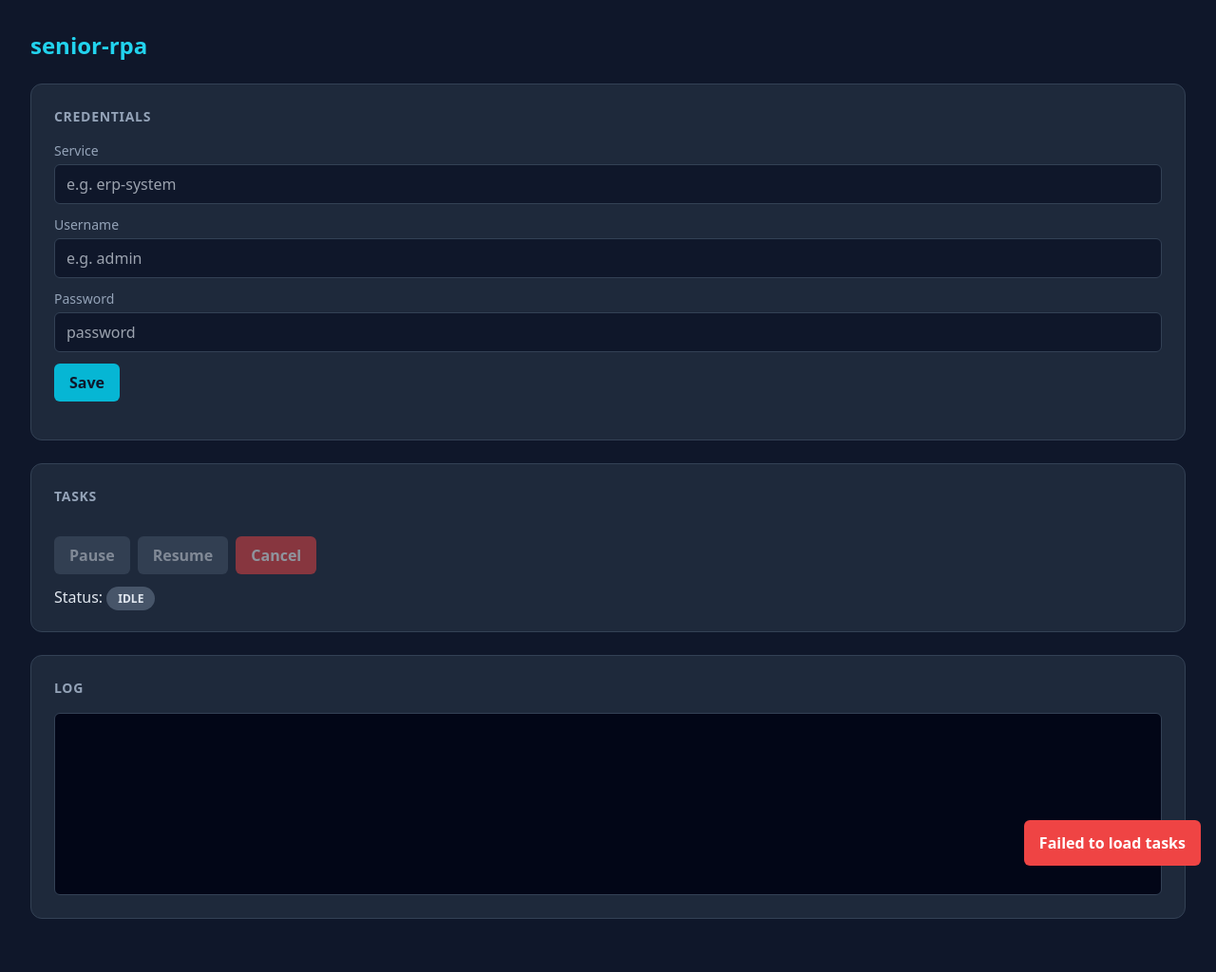
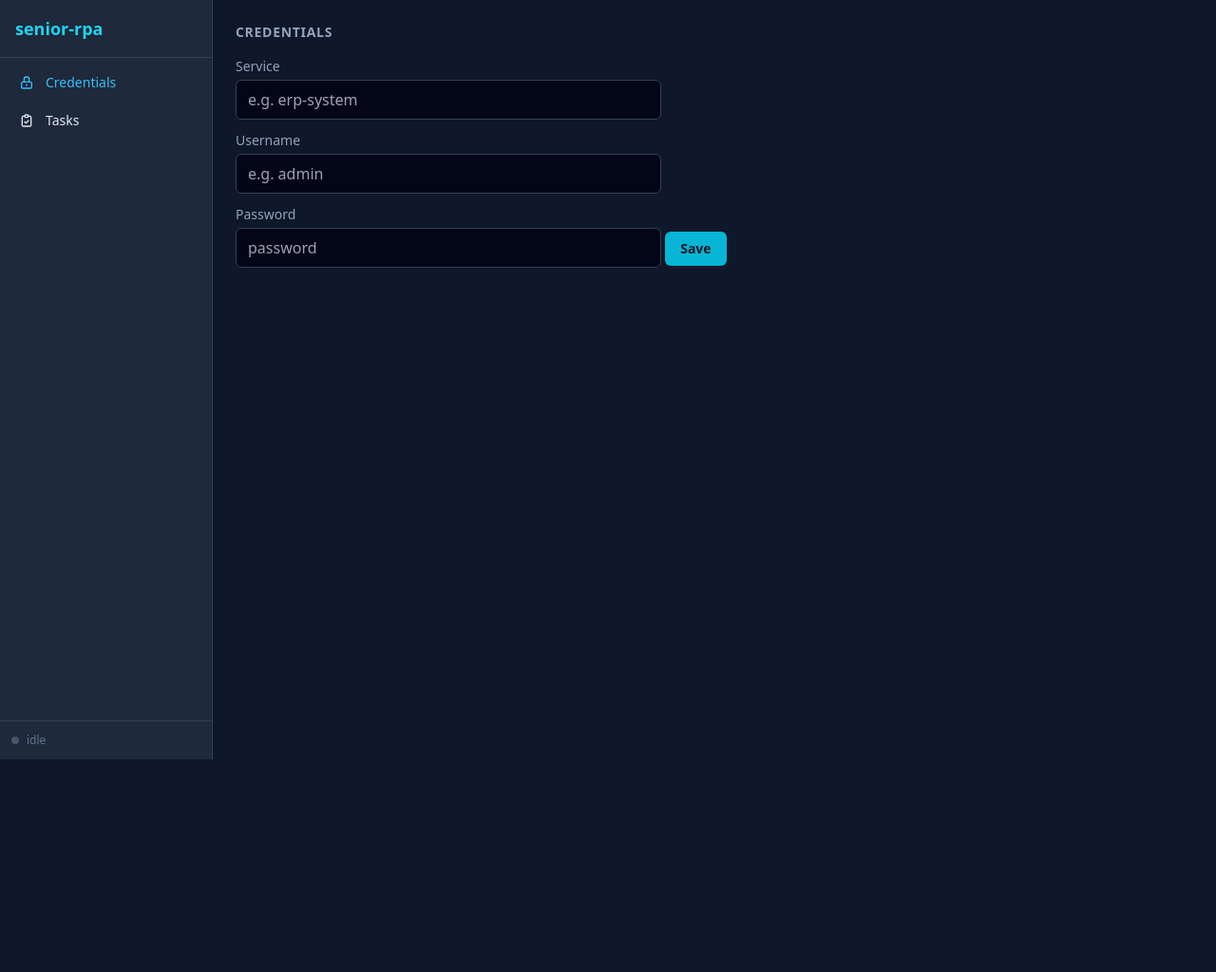
Before and after one commit to SrMarinho/TerminalServerRPA, a Python web app: template src/interfaces/web/templates/index.html in a window 1280 px wide. Shown: the whole page at 95% size. After the commit the page ends 800 px from the top, so only its background shows below. Run offline with Jinja, Linux system fonts and the light colour scheme; the template is opened without the code that fills it, so the values that code supplies are empty; some libraries are stand-ins or nearby versions.

Commit message:
feat: sidebar UI + task config persistence + modal
- Sidebar com navegação entre Credentials e Tasks
- Tasks list com cards clicáveis → modal com parâmetros
- task_config.py: salva/carrega params em .local/tasks/<task>.json
- POST /api/run e POST /api/tasks/{name}/config salvam config
- GET /api/tasks/{name}/config carrega última configuração
- 124 tests, ruff clean, pyright clean

```diff
--- a/src/interfaces/web/templates/index.html
+++ b/src/interfaces/web/templates/index.html
@@ -6,40 +6,94 @@
 <title>senior-rpa</title>
 <script src="https://cdn.tailwindcss.com"></script>
 </head>
-<body class="bg-slate-900 text-slate-200 font-sans p-8">
-<h1 class="text-cyan-400 text-2xl font-bold mb-6">senior-rpa</h1>
+<body class="bg-slate-900 text-slate-200 font-sans flex h-screen overflow-hidden">
 
-<div class="bg-slate-800 rounded-xl p-6 mb-6 border border-slate-700">
-  <h2 class="text-slate-400 text-sm font-bold uppercase tracking-wider mb-4">Credentials</h2>
-  <form id="credForm">
-    <label class="block text-slate-400 text-sm mb-1" for="service">Service</label>
-    <input id="service" name="service" placeholder="e.g. erp-system" required class="w-full px-3 py-2 bg-slate-900 border border-slate-700 rounded-md text-slate-200 mb-3 focus:outline-none focus:border-cyan-400">
-    <label class="block text-slate-400 text-sm mb-1" for="username">Username</label>
-    <input id="username" name="username" placeholder="e.g. admin" required class="w-full px-3 py-2 bg-slate-900 border border-slate-700 rounded-md text-slate-200 mb-3 focus:outline-none focus:border-cyan-400">
-    <label class="block text-slate-400 text-sm mb-1" for="password">Password</label>
-    <input id="password" type="password" name="password" placeholder="password" required class="w-full px-3 py-2 bg-slate-900 border border-slate-700 rounded-md text-slate-200 mb-3 focus:outline-none focus:border-cyan-400">
-    <button type="submit" class="bg-cyan-500 hover:bg-cyan-400 text-slate-900 font-semibold px-4 py-2 rounded-md">Save</button>
-  </form>
-  <div id="credList" class="mt-4"></div>
+<!-- Sidebar -->
+<div class="w-56 bg-slate-800 border-r border-slate-700 flex flex-col shrink-0">
+  <div class="p-4 text-cyan-400 text-lg font-bold border-b border-slate-700">senior-rpa</div>
+  <nav class="flex-1 p-2 space-y-1">
+    <button class="w-full flex items-center gap-3 px-3 py-2 rounded-md text-sm font-medium transition-colors sidebar-btn active" data-panel="credentials" onclick="switchPanel('credentials')">
+      <svg class="w-4 h-4" fill="none" stroke="currentColor" viewBox="0 0 24 24"><path stroke-linecap="round" stroke-linejoin="round" stroke-width="2" d="M12 15v2m-6 4h12a2 2 0 002-2v-6a2 2 0 00-2-2H6a2 2 0 00-2 2v6a2 2 0 002 2zm10-10V7a4 4 0 00-8 0v4h8z"/></svg>
+      Credentials
+    </button>
+    <button class="w-full flex items-center gap-3 px-3 py-2 rounded-md text-sm font-medium transition-colors sidebar-btn" data-panel="tasks" onclick="switchPanel('tasks')">
+      <svg class="w-4 h-4" fill="none" stroke="currentColor" viewBox="0 0 24 24"><path stroke-linecap="round" stroke-linejoin="round" stroke-width="2" d="M9 5H7a2 2 0 00-2 2v12a2 2 0 002 2h10a2 2 0 002-2V7a2 2 0 00-2-2h-2M9 5a2 2 0 002 2h2a2 2 0 002-2M9 5a2 2 0 012-2h2a2 2 0 012 2m-6 9l2 2 4-4"/></svg>
+      Tasks
+    </button>
+  </nav>
+  <div class="p-3 border-t border-slate-700 text-xs text-slate-500">
+    <div id="globalStatus" class="flex items-center gap-2">
+      <span class="w-2 h-2 rounded-full bg-slate-600" id="statusDot"></span>
+      <span id="statusText">idle</span>
+    </div>
+  </div>
 </div>
 
-<div class="bg-slate-800 rounded-xl p-6 mb-6 border border-slate-700">
-  <h2 class="text-slate-400 text-sm font-bold uppercase tracking-wider mb-4">Tasks</h2>
-  <div id="taskList" class="flex gap-2 flex-wrap"></div>
-  <div class="mt-4 flex gap-2">
-    <button id="btnPause" class="bg-slate-600 hover:bg-slate-500 text-slate-200 font-semibold px-4 py-2 rounded-md disabled:opacity-50 disabled:cursor-not-allowed" disabled onclick="pauseTask()">Pause</button>
-    <button id="btnResume" class="bg-slate-600 hover:bg-slate-500 text-slate-200 font-semibold px-4 py-2 rounded-md disabled:opacity-50 disabled:cursor-not-allowed" disabled onclick="resumeTask()">Resume</button>
-    <button id="btnCancel" class="bg-red-500 hover:bg-red-400 text-white font-semibold px-4 py-2 rounded-md disabled:opacity-50 disabled:cursor-not-allowed" disabled onclick="cancelTask()">Cancel</button>
+<!-- Main content -->
+<div class="flex-1 overflow-y-auto p-6">
+
+  <!-- Credentials Panel -->
+  <div id="panel-credentials" class="panel">
+    <h2 class="text-slate-400 text-sm font-bold uppercase tracking-wider mb-4">Credentials</h2>
+    <form id="credForm" class="mb-6">
+      <label class="block text-slate-400 text-sm mb-1" for="service">Service</label>
+      <input id="service" name="service" placeholder="e.g. erp-system" required class="w-full max-w-md px-3 py-2 bg-slate-950 border border-slate-700 rounded-md text-slate-200 mb-3 focus:outline-none focus:border-cyan-400">
+      <label class="block text-slate-400 text-sm mb-1" for="username">Username</label>
+      <input id="username" name="username" placeholder="e.g. admin" required class="w-full max-w-md px-3 py-2 bg-slate-950 border border-slate-700 rounded-md text-slate-200 mb-3 focus:outline-none focus:border-cyan-400">
+      <label class="block text-slate-400 text-sm mb-1" for="password">Password</label>
+      <input id="password" type="password" name="password" placeholder="password" required class="w-full max-w-md px-3 py-2 bg-slate-950 border border-slate-700 rounded-md text-slate-200 mb-3 focus:outline-none focus:border-cyan-400">
+      <button type="submit" class="bg-cyan-500 hover:bg-cyan-400 text-slate-900 font-semibold px-4 py-2 rounded-md text-sm">Save</button>
+    </form>
+    <div id="credList"></div>
   </div>
-  <div class="mt-3">Status: <span id="taskStatus" class="rounded-full px-3 py-1 text-xs font-bold uppercase bg-slate-600 text-slate-200">idle</span></div>
+
+  <!-- Tasks Panel -->
+  <div id="panel-tasks" class="panel hidden">
+    <div class="flex items-center justify-between mb-4">
+      <h2 class="text-slate-400 text-sm font-bold uppercase tracking-wider">Tasks</h2>
+      <div class="flex gap-2">
+        <button id="btnPause" class="bg-slate-600 hover:bg-slate-500 text-slate-200 text-sm px-3 py-1.5 rounded-md disabled:opacity-50 disabled:cursor-not-allowed" disabled onclick="pauseTask()">Pause</button>
+        <button id="btnResume" class="bg-slate-600 hover:bg-slate-500 text-slate-200 text-sm px-3 py-1.5 rounded-md disabled:opacity-50 disabled:cursor-not-allowed" disabled onclick="resumeTask()">Resume</button>
+        <button id="btnCancel" class="bg-red-500 hover:bg-red-400 text-white text-sm px-3 py-1.5 rounded-md disabled:opacity-50 disabled:cursor-not-allowed" disabled onclick="cancelTask()">Cancel</button>
+      </div>
+    </div>
+    <div id="taskCards" class="grid grid-cols-1 md:grid-cols-2 lg:grid-cols-3 gap-4 mb-6"></div>
+    <div class="bg-slate-800 rounded-xl p-4 border border-slate-700">
+      <h3 class="text-slate-400 text-xs font-bold uppercase tracking-wider mb-2">Log</h3>
+      <div id="log" class="bg-slate-950 border border-slate-700 rounded-md p-3 h-48 overflow-y-auto font-mono text-xs"></div>
+    </div>
+  </div>
+
 </div>
 
-<div class="bg-slate-800 rounded-xl p-6 mb-6 border border-slate-700">
-  <h2 class="text-slate-400 text-sm font-bold uppercase tracking-wider mb-4">Log</h2>
-  <div id="log" class="bg-slate-950 border border-slate-700 rounded-md p-3 h-48 overflow-y-auto font-mono text-xs"></div>
+<!-- Modal -->
+<div id="taskModal" class="fixed inset-0 bg-black/60 flex items-center justify-center hidden z-50">
+  <div class="bg-slate-800 rounded-xl border border-slate-700 w-full max-w-lg mx-4 max-h-[80vh] overflow-y-auto">
+    <div class="flex items-center justify-between p-4 border-b border-slate-700">
+      <h3 id="modalTitle" class="text-cyan-400 font-bold text-lg"></h3>
+      <button onclick="closeModal()" class="text-slate-400 hover:text-slate-200 text-xl leading-none">&times;</button>
+    </div>
+    <div class="p-4">
+      <label class="block text-slate-400 text-sm mb-1">Parameters (JSON)</label>
+      <textarea id="modalParams" rows="10" class="w-full px-3 py-2 bg-slate-950 border border-slate-700 rounded-md text-slate-200 font-mono text-sm focus:outline-none focus:border-cyan-400"></textarea>
+    </div>
+    <div class="flex gap-2 justify-end p-4 border-t border-slate-700">
+      <button onclick="saveModalConfig()" class="bg-slate-600 hover:bg-slate-500 text-slate-200 font-semibold px-4 py-2 rounded-md text-sm">Save Config</button>
+      <button onclick="runModalTask()" class="bg-cyan-500 hover:bg-cyan-400 text-slate-900 font-semibold px-4 py-2 rounded-md text-sm">Run</button>
+      <button onclick="closeModal()" class="bg-slate-700 hover:bg-slate-600 text-slate-300 font-semibold px-4 py-2 rounded-md text-sm">Cancel</button>
+    </div>
+  </div>
 </div>
 
-<div id="toast" class="fixed bottom-4 right-4 px-4 py-3 rounded-md font-semibold transition-all duration-300 translate-y-32 bg-green-500 text-green-950"></div>
+<!-- Toast -->
+<div id="toast" class="fixed bottom-4 right-4 px-4 py-3 rounded-md font-semibold transition-all duration-300 translate-y-32 bg-green-500 text-green-950 z-50"></div>
+
+<style>
+.sidebar-btn.active { background: #1e293b; color: #38bdf8; }
+.sidebar-btn:not(.active):hover { background: #334155; }
+.task-card { cursor: pointer; transition: border-color .15s; }
+.task-card:hover { border-color: #38bdf8; }
+</style>
 
 <script>
 const API = '';
@@ -55,20 +109,45 @@ async function api(method, path, body) {
 function toast(msg, isError) {
   const el = document.getElementById('toast');
   el.textContent = msg;
-  el.className = 'fixed bottom-4 right-4 px-4 py-3 rounded-md font-semibold transition-all duration-300 translate-y-32' + (isError ? ' bg-red-500 text-white' : ' bg-green-500 text-green-950');
-  setTimeout(() => el.className = el.className.replace('translate-y-0', 'translate-y-32'), 50);
+  el.className = 'fixed bottom-4 right-4 px-4 py-3 rounded-md font-semibold transition-all duration-300 translate-y-32 z-50' + (isError ? ' bg-red-500 text-white' : ' bg-green-500 text-green-950');
   requestAnimationFrame(() => {
     el.className = el.className.replace('translate-y-32', 'translate-y-0');
     setTimeout(() => el.className = el.className.replace('translate-y-0', 'translate-y-32'), 3000);
   });
 }
 
+/* Sidebar */
+function switchPanel(name) {
+  document.querySelectorAll('.sidebar-btn').forEach(b => b.classList.remove('active'));
+  document.querySelector(`.sidebar-btn[data-panel="${name}"]`).classList.add('active');
+  document.querySelectorAll('.panel').forEach(p => p.classList.add('hidden'));
+  document.getElementById(`panel-${name}`).classList.remove('hidden');
+  if (name === 'tasks') loadTasks();
+  if (name === 'credentials') loadCredentials();
+}
+
+/* Global status */
+function updateGlobalStatus(s) {
+  document.getElementById('statusText').textContent = s;
+  const dot = document.getElementById('statusDot');
+  const colors = { idle: 'bg-slate-600', running: 'bg-green-500', paused: 'bg-yellow-500', completed: 'bg-green-500', failed: 'bg-red-500', cancelled: 'bg-slate-500' };
+  dot.className = `w-2 h-2 rounded-full ${colors[s] || colors.idle}`;
+  document.getElementById('btnPause').disabled = s !== 'running';
+  document.getElementById('btnResume').disabled = s !== 'paused';
+  document.getElementById('btnCancel').disabled = !['running','paused'].includes(s);
+}
+
+/* Credentials */
 async function loadCredentials() {
   try {
     const data = await api('GET', '/api/credentials');
     document.getElementById('credList').innerHTML = data.length
-      ? data.map(c => `<div class="flex justify-between items-center py-2 border-b border-slate-700 last:border-b-0"><span class="text-cyan-400 font-semibold">${esc(c.service)}</span><span class="text-slate-400 text-sm">${esc(c.usernames.join(', '))}</span><button class="bg-red-500 hover:bg-red-400 text-white text-sm px-3 py-1 rounded-md" onclick="deleteCred('${esc(c.service)}')">Delete</button></div>`).join('')
-      : '<div class="text-slate-500 py-2">No credentials stored.</div>';
+      ? `<div class="space-y-2 max-w-md">${data.map(c => `
+        <div class="flex justify-between items-center py-2 px-3 bg-slate-800 rounded-md border border-slate-700">
+          <div><span class="text-cyan-400 font-semibold text-sm">${esc(c.service)}</span><span class="text-slate-400 text-xs ml-2">${esc(c.usernames.join(', '))}</span></div>
+          <button class="bg-red-500 hover:bg-red-400 text-white text-xs px-2 py-1 rounded-md" onclick="deleteCred('${esc(c.service)}')">Delete</button>
+        </div>`).join('')}</div>`
+      : '<div class="text-slate-500 text-sm py-2">No credentials stored.</div>';
   } catch (e) { toast('Failed to load credentials', true); }
 }
 
@@ -84,39 +163,66 @@ document.getElementById('credForm').addEventListener('submit', async (e) => {
   catch (err) { toast('Save failed: ' + err.message, true); }
 });
 
+/* Tasks */
+let currentTask = '';
+
 async function loadTasks() {
   try {
     const data = await api('GET', '/api/tasks');
-    document.getElementById('taskList').innerHTML = data.available.map(t =>
-      `<button class="bg-cyan-500 hover:bg-cyan-400 text-slate-900 font-semibold px-4 py-2 rounded-md text-sm" onclick="runTask('${esc(t)}')">${esc(t)}</button>`
+    updateGlobalStatus(data.current_status);
+    document.getElementById('taskCards').innerHTML = data.available.map(t =>
+      `<div class="task-card bg-slate-800 rounded-xl p-4 border border-slate-700" onclick="openTaskModal('${esc(t)}')">
+        <div class="text-cyan-400 font-semibold text-sm">${esc(t)}</div>
+        <div class="text-slate-500 text-xs mt-1">Click to configure & run</div>
+      </div>`
     ).join('');
-    updateStatus(data.current_status);
   } catch (e) { toast('Failed to load tasks', true); }
 }
 
-async function runTask(name) {
-  try { await api('POST', '/api/run/' + encodeURIComponent(name)); toast('Task started'); loadTasks(); }
-  catch (e) { toast('Run failed: ' + e.message, true); }
+async function openTaskModal(name) {
+  currentTask = name;
+  document.getElementById('modalTitle').textContent = name;
+  document.getElementById('modalParams').value = '{\n  \n}';
+  try {
+    const config = await api('GET', `/api/tasks/${encodeURIComponent(name)}/config`);
+    if (config && Object.keys(config).length > 0) {
+      document.getElementById('modalParams').value = JSON.stringify(config, null, 2);
+    }
+  } catch (e) { /* no saved config */ }
+  document.getElementById('taskModal').classList.remove('hidden');
+}
+
+function closeModal() {
+  document.getElementById('taskModal').classList.add('hidden');
+  currentTask = '';
+}
+
+async function saveModalConfig() {
+  try {
+    const params = JSON.parse(document.getElementById('modalParams').value);
+    await api('POST', `/api/tasks/${encodeURIComponent(currentTask)}/config`, params);
+    toast('Config saved');
+  } catch (e) { toast('Invalid JSON: ' + e.message, true); }
+}
+
+async function runModalTask() {
+  try {
+    const params = JSON.parse(document.getElementById('modalParams').value);
+    await api('POST', `/api/run/${encodeURIComponent(currentTask)}`, params);
+    toast('Task started');
+    closeModal();
+    switchPanel('tasks');
+  } catch (e) { toast('Error: ' + e.message, true); }
 }
 
 async function pauseTask() { try { await api('POST', '/api/tasks/pause'); toast('Paused'); loadTasks(); } catch (e) { toast(e.message, true); } }
 async function resumeTask() { try { await api('POST', '/api/tasks/resume'); toast('Resumed'); loadTasks(); } catch (e) { toast(e.message, true); } }
 async function cancelTask() { try { await api('POST', '/api/tasks/cancel'); toast('Cancelling'); loadTasks(); } catch (e) { toast(e.message, true); } }
 
-function updateStatus(s) {
-  const el = document.getElementById('taskStatus');
-  el.textContent = s;
-  const colors = { idle: 'bg-slate-600 text-slate-200', running: 'bg-green-500 text-green-950', paused: 'bg-yellow-500 text-yellow-950', completed: 'bg-green-500 text-green-950', failed: 'bg-red-500 text-white', cancelled: 'bg-slate-500 text-white' };
-  el.className = 'rounded-full px-3 py-1 text-xs font-bold uppercase ' + (colors[s] || colors.idle);
-  document.getElementById('btnPause').disabled = s !== 'running';
-  document.getElementById('btnResume').disabled = s !== 'paused';
-  document.getElementById('btnCancel').disabled = !['running','paused'].includes(s);
-}
-
 function esc(s) { const d = document.createElement('div'); d.textContent = s; return d.innerHTML; }
 
+/* Init */
 loadCredentials();
-loadTasks();
 </script>
 </body>
 </html>
```
Also changed, not shown: src/infrastructure/task_config.py (added, +26 -0 lines), src/interfaces/web/router.py (+16 -2 lines), tests/unit/infrastructure/test_task_config.py (added, +41 -0 lines), tests/unit/interfaces/web/test_router.py (+25 -0 lines), 1 other file.
